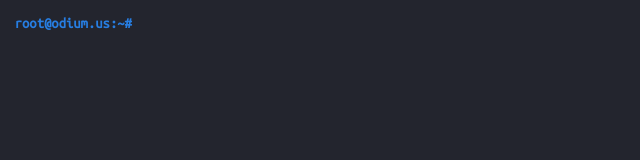
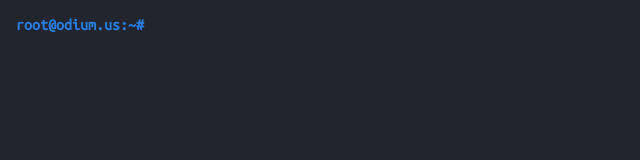
Before and after one commit to Vauth/hueco, a plain HTML site: page index.html in a window 1280 px wide. Shown: the full height of the page, 0-640 px from the left. Drawn offline with Linux system fonts and the light colour scheme.

Commit message:
FUCK ANDROID

```diff
--- a/css/main.css
+++ b/css/main.css
@@ -10,7 +10,7 @@ html, body {
     margin: 0;
 }
 body {
-    font-size: 11pt !important;
+    font-size: 12pt !important;
     font-family: "Ubuntu Mono", "Courier New";
     color: white;
     background-color: #23252E;
```
